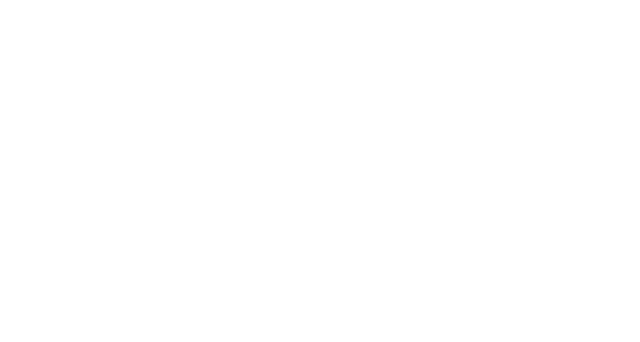
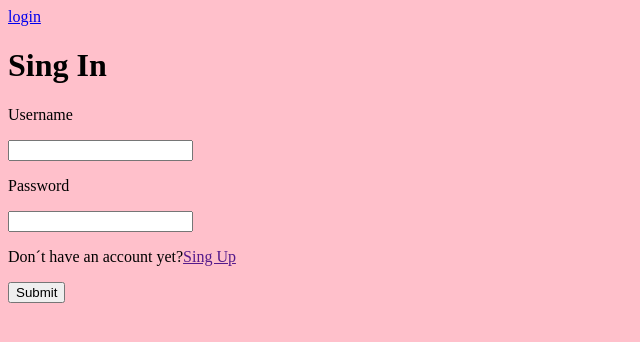
Before and after one commit to kaligocas/PokemonAPI, a Vue app: page /login in a window 1280 px wide. Before the commit this address had no page. Shown: the top 342 px of the page, without its empty margins (0-640 px from the left). Built offline with nearby package versions, Linux system fonts and the light colour scheme.

Commit message:
craeted form

```diff
--- a/src/App.vue
+++ b/src/App.vue
@@ -3,7 +3,8 @@
 </script>
 
 <template>
-    <RouterView />
+    <router-link to="/login">login</router-link>
+    <router-view/>
 </template>
 
 <style lang="scss">
--- a/src/router/index.ts
+++ b/src/router/index.ts
@@ -1,5 +1,6 @@
 import { createRouter, createWebHistory } from 'vue-router'
 import HomeView from '../views/PokemonView.vue'
+
 
 const router = createRouter({
   history: createWebHistory(import.meta.env.BASE_URL),
@@ -9,6 +10,11 @@
       name: 'home',
       component: HomeView
     },
+    {
+      path: '/login',
+      name: 'login',
+      component: () => import('../views/LoginFormView.vue')
+    }
   ]
 })
 
--- a/src/views/LoginFormView.vue
+++ b/src/views/LoginFormView.vue
@@ -1,11 +1,31 @@
 <script setup lang="ts">
-import LoginForm from '@/components/LoginForm.vue';
+
 </script>
 
 <template>
-    <LoginForm/>
+    <div class="login">
+        <h1>Sing In</h1>
+        <form action="">
+            <label for="">
+                <p>Username</p>
+                <input type="text">
+            </label>
+            <label for="">
+                <p>Password</p>
+                <input type="text">
+            </label>
+            <label for="">
+                <p>Don´t have an account yet?<a href="">Sing Up</a></p>
+            </label>
+            <button>Submit</button>
+        </form>
+    </div>
+
 </template>
 
 <style lang="scss">
 @import "../assets/styles.scss";
+body{
+    background-color: pink;
+}
 </style>
```
